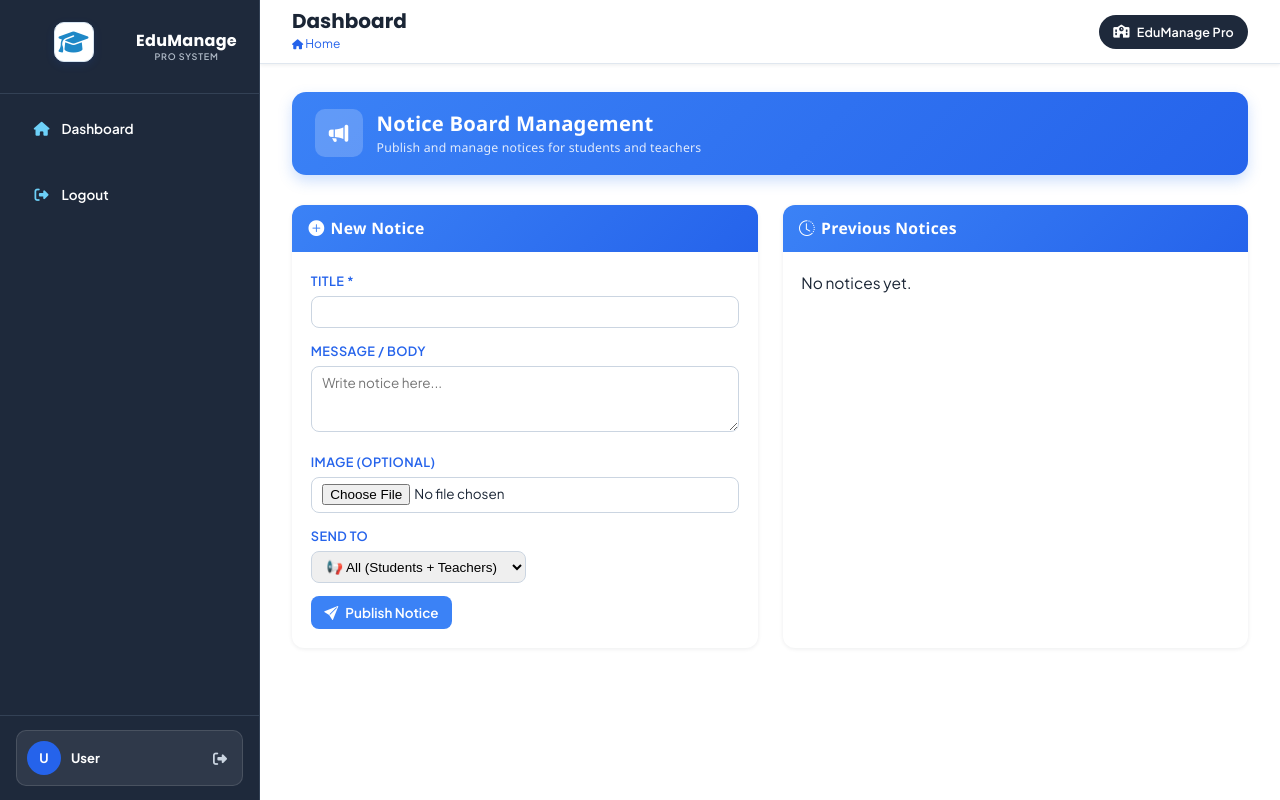
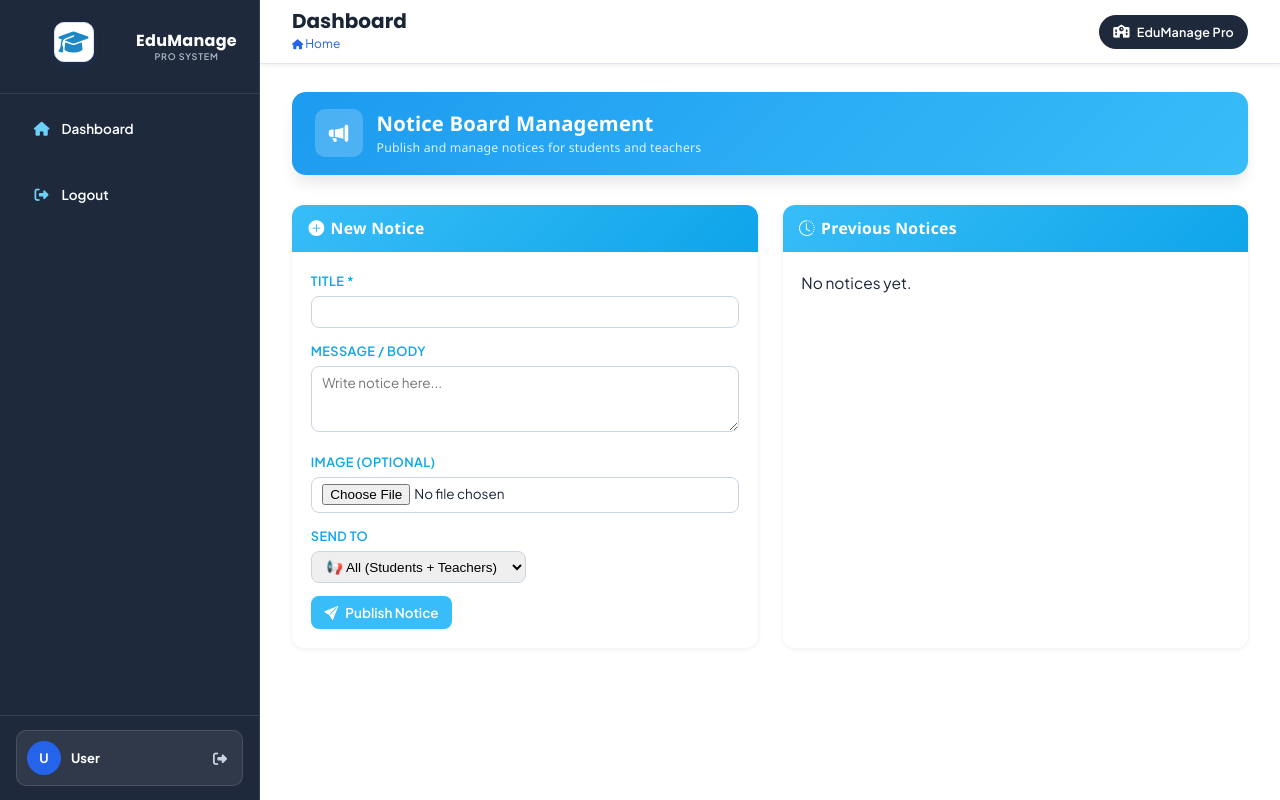
Before and after one commit to abdullahkhan12dec2004-arc/school-management-system, a Flask app: template templates/manage_notices.html in a window 1280 px wide. Run offline with Flask 3, Linux system fonts and the light colour scheme; the template is opened without the code that fills it, so the values that code supplies are empty; some libraries are stand-ins or nearby versions.

Commit message:
Update manage_notices.html

```diff
--- a/templates/manage_notices.html
+++ b/templates/manage_notices.html
@@ -4,8 +4,8 @@
 {% block content %}
 <style>
   :root {
-        --sky-blue: #3b82f6;
-        --sky-blue-dark: #2563eb;
+    --sky-blue: #38bdf8;
+    --sky-blue-dark: #0ea5e9;
     --sky-blue-light: #dbeafe;
    }
 
@@ -25,10 +25,11 @@
         column-gap: 14px;
         row-gap: 2px;
         align-items: center;
-        background: linear-gradient(135deg, var(--sky-blue), var(--sky-blue-dark));
+
         padding: 1.15rem 1.5rem;
         border-radius: 14px;
-        box-shadow: 0 6px 14px rgba(59, 130, 246, 0.25);
+        background: linear-gradient(135deg, #1d9bf0 0%, #38bdf8 100%);
+        box-shadow: 0 10px 15px -3px rgb(0 0 0 / 0.1);
         margin-bottom: 2rem;
         text-align: left;
     }
@@ -81,7 +82,7 @@
     }
 
     .notice-card .card-header {
-        background: linear-gradient(135deg, var(--sky-blue), var(--sky-blue-dark));
+      background: linear-gradient(135deg, #38bdf8 0%, #0ea5e9 100%);
       border: none;
       padding: 0.9rem 1.1rem;
     }
@@ -129,7 +130,7 @@
     .compact-form .form-control:focus,
     .compact-form .form-select:focus {
         border-color: var(--sky-blue);
-        box-shadow: 0 0 0 0.2rem rgba(59, 130, 246, 0.2);
+        box-shadow: 0 0 0 0.2rem rgba(56, 189, 248, 0.25);
    }
 
     .compact-form textarea.form-control {
```
Lines whose indentation alone changed are shown as unchanged.
